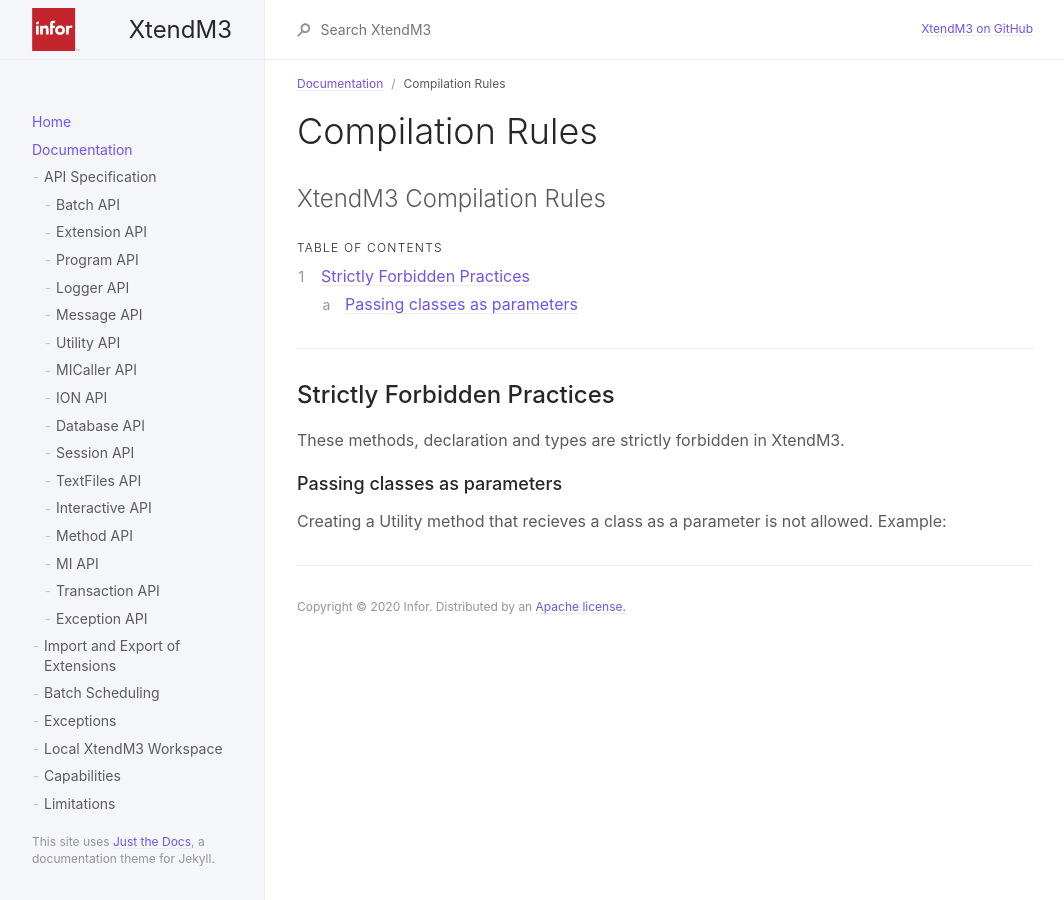
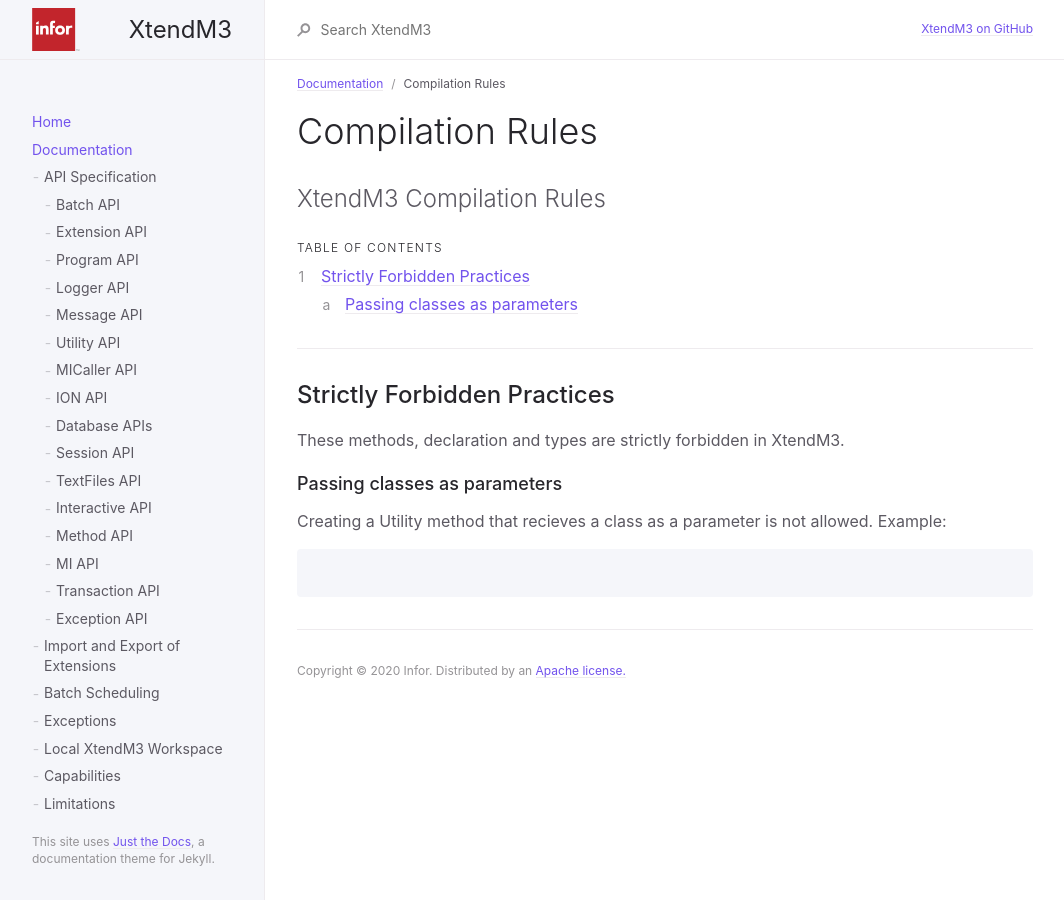
Before and after one commit to infor-cloud/xtendm3, a Jekyll site: the page built from docs/documentation/compilation-rules.md, in a window 1280 px wide. Shown: the whole page, without its empty margins (107-1171 px from the left). Built offline with Jekyll 4.4.1, drawn with Linux system fonts in a browser that asks for light colours.

Commit message:
Compilation Rules Page

````diff
--- a/docs/documentation/api-specification/database-api.md
+++ b/docs/documentation/api-specification/database-api.md
@@ -1,6 +1,6 @@
 ---
 layout: default
-title: Database API
+title: Database APIs
 parent: API Specification
 grand_parent: Documentation
 nav_order: 7
--- a/docs/documentation/compilation-rules.md
+++ b/docs/documentation/compilation-rules.md
@@ -25,3 +25,6 @@ These methods, declaration and types are strictly forbidden in XtendM3.
 ### Passing classes as parameters
 Creating a Utility method that recieves a class as a parameter is not allowed.
 Example:
+```groovy
+
+```
````
